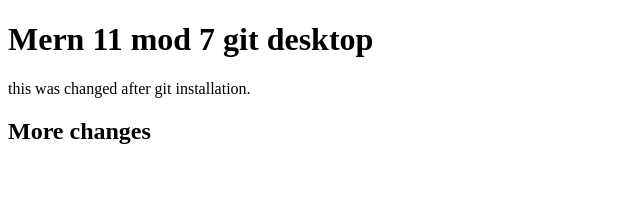
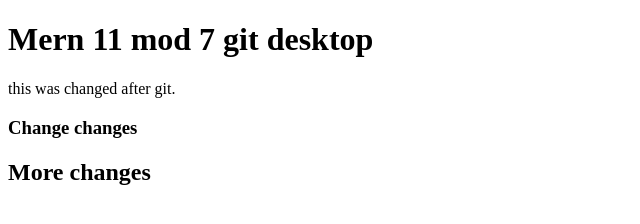
Before and after one commit to sakifsonto/Module-7-gitdesktop, a plain HTML site: page index.html in a window 1280 px wide. Shown: the whole page, without its empty margins (0-640 px from the left). Drawn offline with Linux system fonts and the light colour scheme.

Commit message:
gitignore

```diff
--- a/index.html
+++ b/index.html
@@ -7,7 +7,8 @@
 </head>
 <body>
     <h1> Mern 11 mod 7 git desktop </h1>
-    <p> this was changed after git installation.</p>
+    <p> this was changed after git.</p>
+    <h3> Change changes</h3>
     <h2> More changes</h2>
 </body>
 </html>
```
Also changed, not shown: 1 other file.
